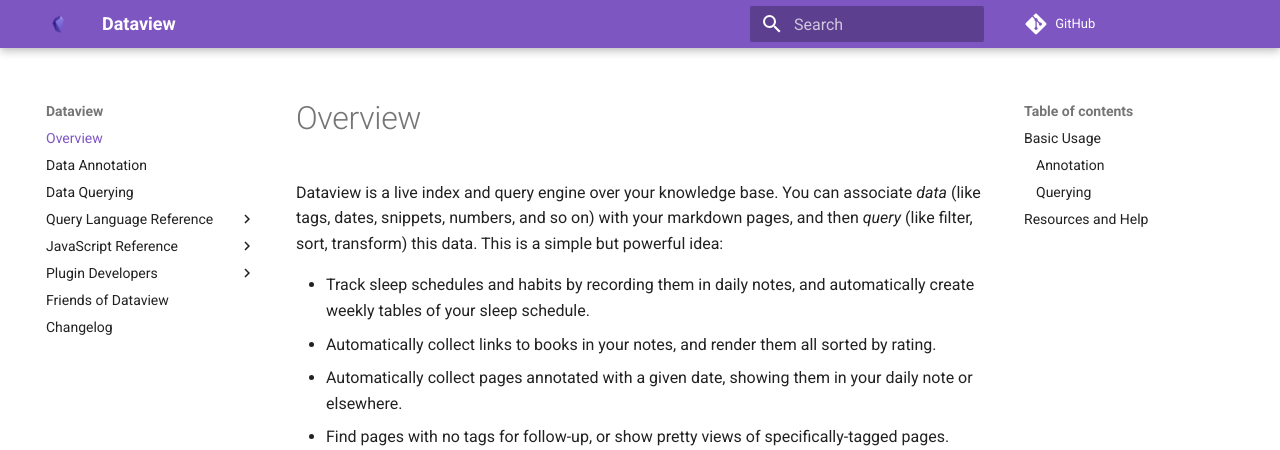
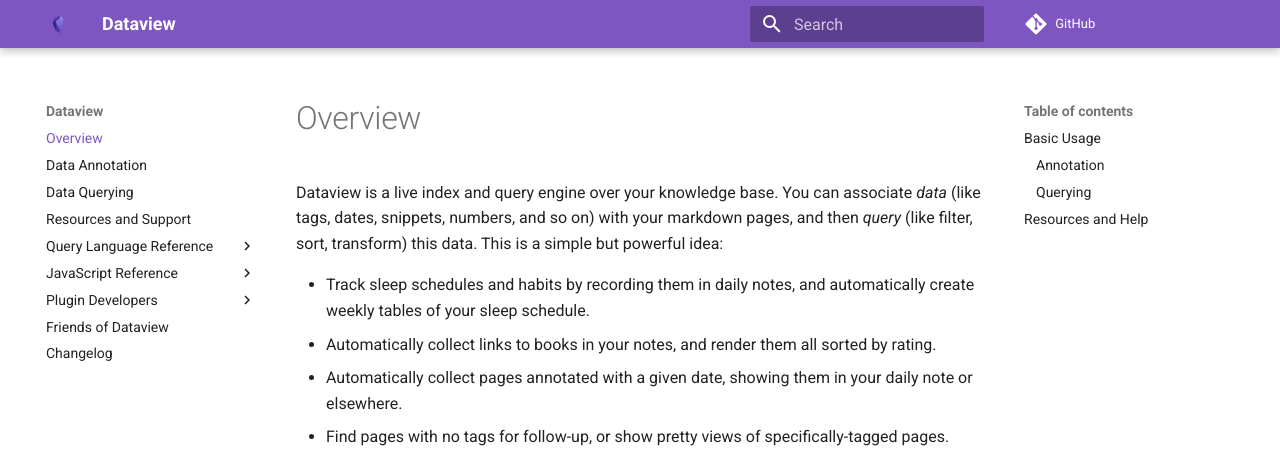
Before and after one commit to blacksmithgu/obsidian-dataview, an MkDocs documentation site: the page built from docs/docs/index.md, in a window 1280 px wide. Shown: the top 450 px of the page. Built offline with MkDocs 1.6.1 and Material for MkDocs 9.7.7, drawn with Linux system fonts in a browser that asks for light colours; comment, search, counter and statistics services are not loaded.

Commit message:
fix: add resources page to navbar

```diff
--- a/docs/mkdocs.yml
+++ b/docs/mkdocs.yml
@@ -19,6 +19,7 @@ nav:
   - Overview: 'index.md'
   - Data Annotation: 'data-annotation.md'
   - Data Querying: 'data-queries.md'
+  - Resources and Support: 'resources-and-support.md'
   - Query Language Reference:
     - Queries: 'query/queries.md'
     - Expressions: 'query/expressions.md'
```
